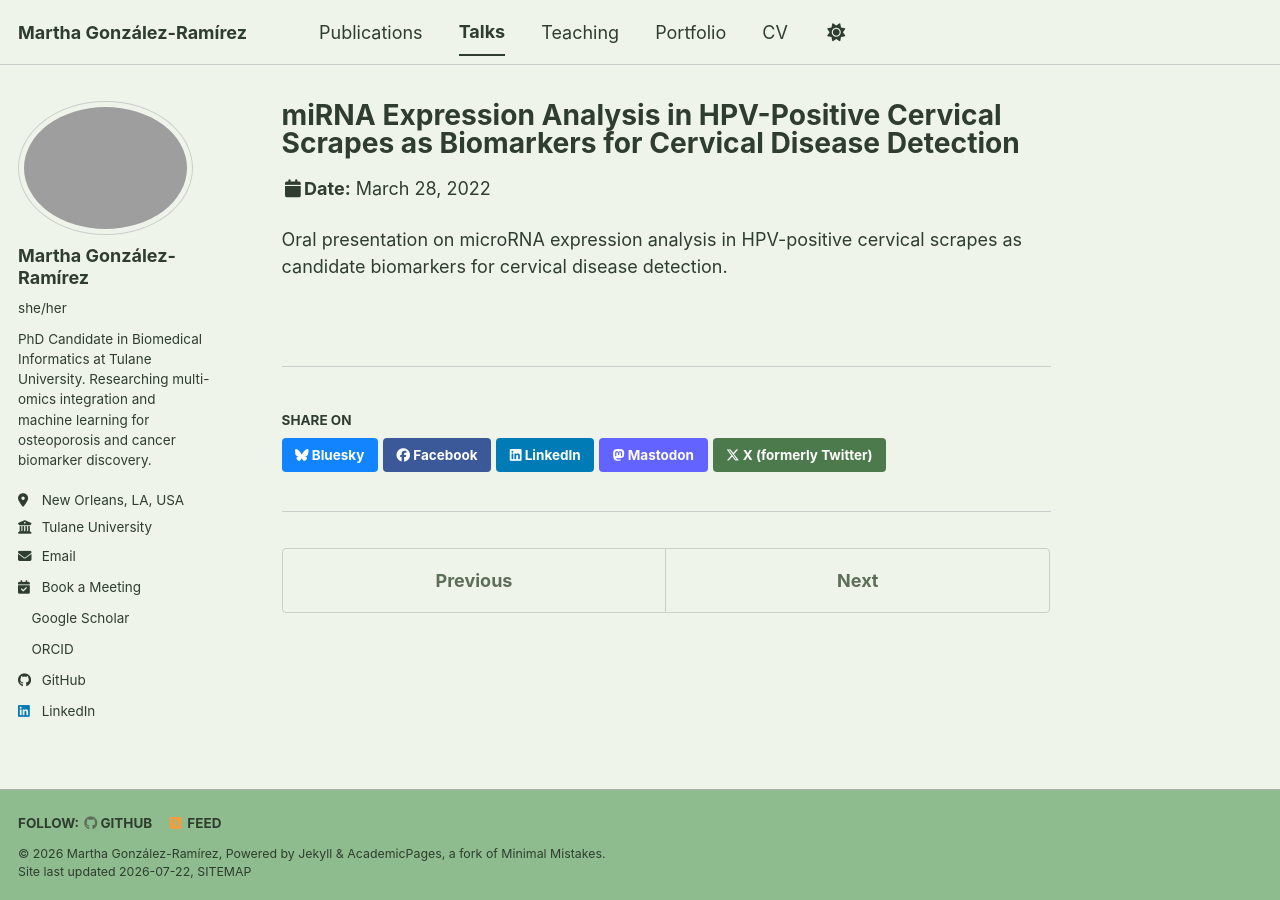
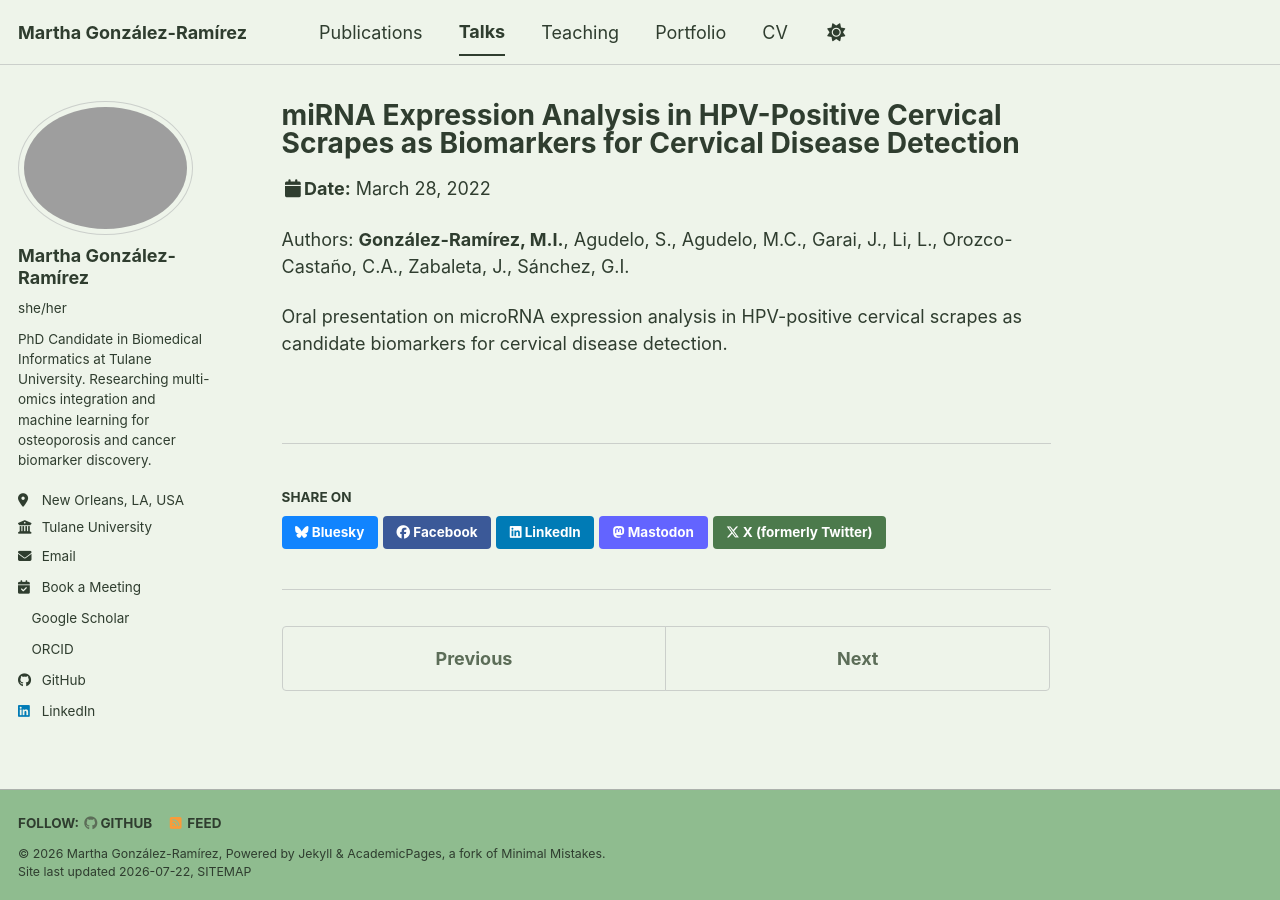
Before and after one commit to migonzalezr/migonzalezr.github.io, a Jekyll site: the page built from _talks/2022-03-28-oral-ccbcol-mirna-hpv-biomarkers.md, in a window 1280 px wide. Built offline with Jekyll 4.4.1, drawn with Linux system fonts in a browser that asks for light colours; a style sheet for code colours, icons or effects is not loaded.

Commit message:
Update authors and description in presentation metadata
Added authors to the presentation details.

```diff
--- a/_talks/2022-03-28-oral-ccbcol-mirna-hpv-biomarkers.md
+++ b/_talks/2022-03-28-oral-ccbcol-mirna-hpv-biomarkers.md
@@ -8,4 +8,6 @@
 location: "Cartagena, Colombia"
 ---
 
+Authors: <strong>González-Ramírez, M.I.</strong>, Agudelo, S., Agudelo, M.C., Garai, J., Li, L., Orozco-Castaño, C.A., Zabaleta, J., Sánchez, G.I.
+
 Oral presentation on microRNA expression analysis in HPV-positive cervical scrapes as candidate biomarkers for cervical disease detection.
```
